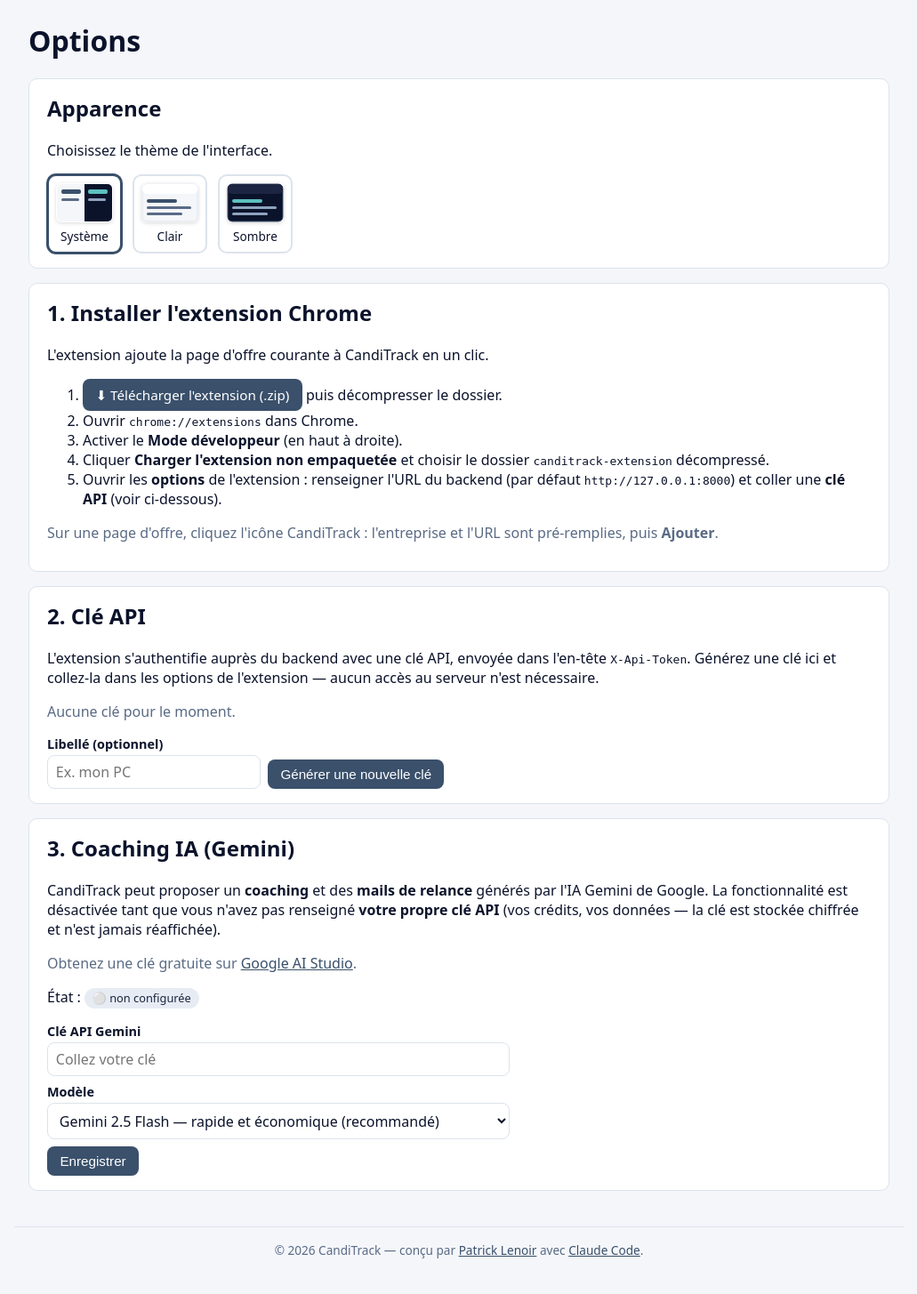
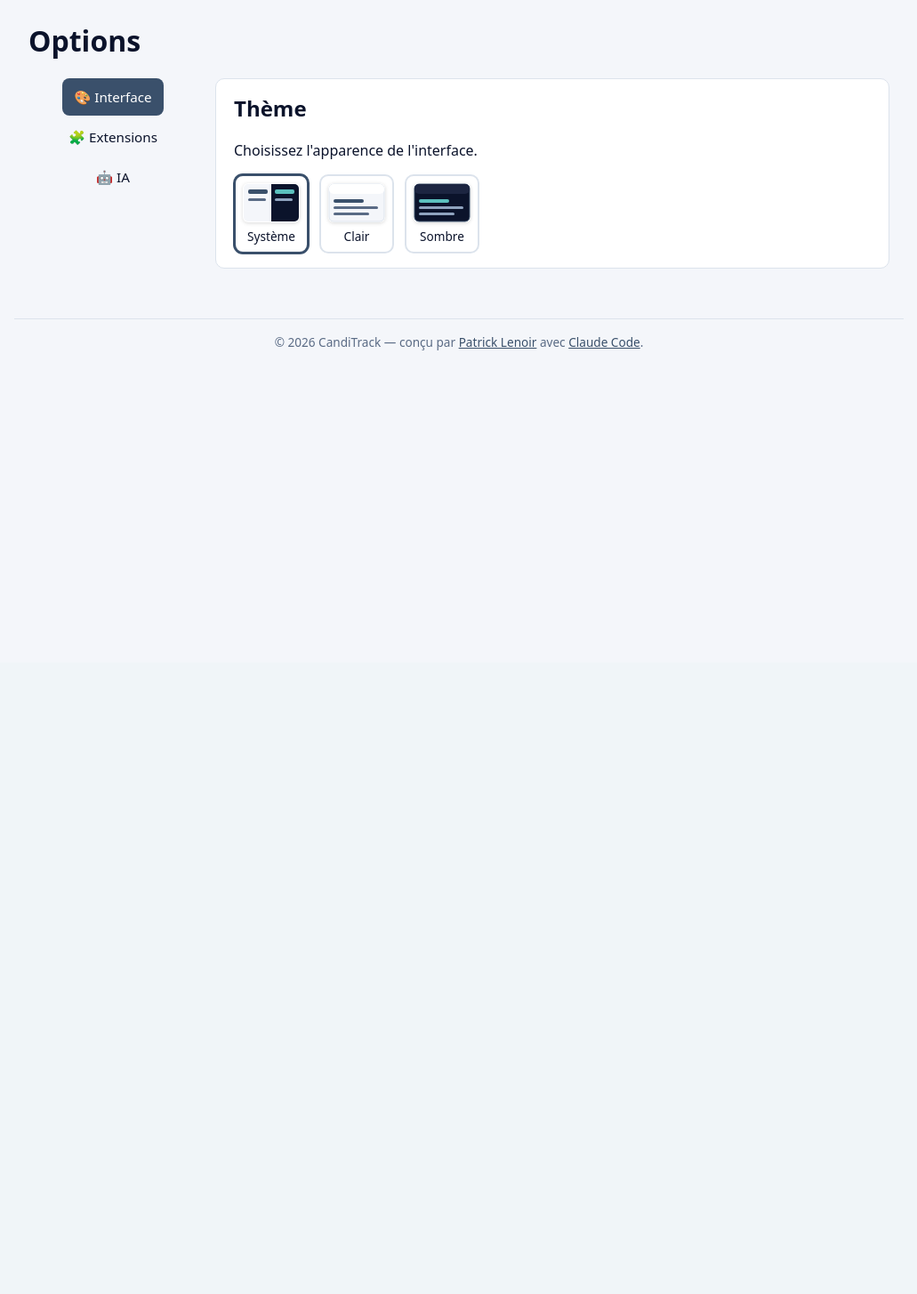
Before and after one commit to lenoirpatrick/CandiTrack, a Django app: page /aide/ in a window 1280 px wide. Shown: the part 55-1510 px from the top of the page at 89% size, without its empty margins (124-1155 px from the left). After the commit the page ends 449 px from the top, so only its background shows below. Run offline with Django 5.2, Linux system fonts and the light colour scheme; data comes from the database, SQL or seed files in the repository; data that the repository does not hold is empty.

Commit message:
#34 Page Options en catégories (Interface / Extensions / IA)
Réorganise la page Options en onglets de catégories :
- Interface > Thème (vignettes d'apparence)
- Extensions > Plugin Chrome (installation + clés API)
- IA > Coaching IA (Gemini)

Navigation latérale, panneau visible à la fois, catégorie mémorisée et
ouvrable via l'ancre d'URL (#ia, #extensions). Tests mis à jour.

Co-Authored-By: Claude Opus 4.8 <noreply@anthropic.com>

```diff
--- a/templates/base.html
+++ b/templates/base.html
@@ -156,6 +156,18 @@
         .theme-choice svg { border-radius:6px; display:block; box-shadow:0 1px 4px rgba(0,0,0,0.15); }
         .theme-choice:hover { border-color:var(--accent); }
         .theme-choice.active { border-color:var(--accent); box-shadow:0 0 0 1px var(--accent); }
+        /* Page Options en catégories (issue #34) : nav latérale + panneaux */
+        .options-layout { display:flex; gap:1.25rem; align-items:flex-start; }
+        .options-nav { display:flex; flex-direction:column; gap:0.25rem; min-width:190px; flex-shrink:0; }
+        .options-tab { text-align:left; background:none; border:1px solid transparent; border-radius:8px;
+                 padding:0.6rem 0.8rem; cursor:pointer; color:var(--text); font:inherit; font-size:0.95rem; }
+        .options-tab:hover { background:var(--chip-bg); }
+        .options-tab.active { background:var(--accent); color:#fff; }
+        .options-content { flex:1; min-width:0; }
+        @media (max-width:640px) {
+            .options-layout { flex-direction:column; }
+            .options-nav { flex-direction:row; flex-wrap:wrap; width:100%; }
+        }
         /* Pied de page (issue #20) */
         .site-footer { max-width:1000px; margin:2.5rem auto 1.5rem; padding:1rem;
                  text-align:center; color:var(--muted); font-size:0.85rem;
--- a/templates/tracking/help.html
+++ b/templates/tracking/help.html
@@ -3,9 +3,22 @@
 {% block content %}
 <h1>Options</h1>
 
+<div class="options-layout">
+    <nav class="options-nav" role="tablist" aria-label="Catégories d'options">
+        <button type="button" class="options-tab active" data-panel="interface"
+                role="tab" aria-selected="true" aria-controls="panel-interface">🎨 Interface</button>
+        <button type="button" class="options-tab" data-panel="extensions"
+                role="tab" aria-selected="false" aria-controls="panel-extensions">🧩 Extensions</button>
+        <button type="button" class="options-tab" data-panel="ia"
+                role="tab" aria-selected="false" aria-controls="panel-ia">🤖 IA</button>
+    </nav>
+
+    <div class="options-content">
+        <!-- Catégorie Interface > Thème -->
+        <section id="panel-interface" class="options-panel" role="tabpanel" aria-labelledby="tab-interface">
             <div class="card">
-    <h2 style="margin-top:0;">Apparence</h2>
-    <p>Choisissez le thème de l'interface.</p>
+                <h2 style="margin-top:0;">Thème</h2>
+                <p>Choisissez l'apparence de l'interface.</p>
                 <div class="theme-picker" role="radiogroup" aria-label="Thème">
                     <button type="button" class="theme-choice" data-theme-choice="system" role="radio" aria-checked="false">
                         <svg viewBox="0 0 64 44" width="64" height="44" aria-hidden="true">
@@ -40,9 +53,12 @@
                     </button>
                 </div>
             </div>
+        </section>
 
+        <!-- Catégorie Extensions > Plugin Chrome -->
+        <section id="panel-extensions" class="options-panel" role="tabpanel" aria-labelledby="tab-extensions" hidden>
             <div class="card">
-    <h2 style="margin-top:0;">1. Installer l'extension Chrome</h2>
+                <h2 style="margin-top:0;">Plugin Chrome</h2>
                 <p>L'extension ajoute la page d'offre courante à CandiTrack en un clic.</p>
                 <ol>
                     <li><a class="btn" href="{% url 'tracking:extension_download' %}">⬇ Télécharger l'extension (.zip)</a>
@@ -60,7 +76,7 @@
             </div>
 
             <div class="card">
-    <h2 style="margin-top:0;">2. Clé API</h2>
+                <h2 style="margin-top:0;">Clé API</h2>
                 <p>L'extension s'authentifie auprès du backend avec une clé API, envoyée dans
                     l'en-tête <code>X-Api-Token</code>. Générez une clé ici et collez-la dans les
                     options de l'extension — aucun accès au serveur n'est nécessaire.</p>
@@ -110,9 +126,12 @@
                     <button class="btn" type="submit">Générer une nouvelle clé</button>
                 </form>
             </div>
+        </section>
 
+        <!-- Catégorie IA > Coaching -->
+        <section id="panel-ia" class="options-panel" role="tabpanel" aria-labelledby="tab-ia" hidden>
             <div class="card">
-    <h2 style="margin-top:0;">3. Coaching IA (Gemini)</h2>
+                <h2 style="margin-top:0;">Coaching IA (Gemini)</h2>
                 <p>CandiTrack peut proposer un <strong>coaching</strong> et des <strong>mails de
                     relance</strong> générés par l'IA Gemini de Google. La fonctionnalité est
                     désactivée tant que vous n'avez pas renseigné <strong>votre propre clé API</strong>
@@ -161,9 +180,36 @@
                 </form>
                 {% endif %}
             </div>
+        </section>
+    </div>
+</div>
 
 <script>
 (function () {
+    // Bascule entre catégories (issue #34) : un panneau visible à la fois,
+    // dernier choix mémorisé et accessible via l'ancre d'URL (#ia, #extensions…).
+    var tabs = document.querySelectorAll(".options-tab");
+    var panels = document.querySelectorAll(".options-panel");
+    function select(name) {
+        var found = false;
+        tabs.forEach(function (t) {
+            var on = t.dataset.panel === name;
+            t.classList.toggle("active", on);
+            t.setAttribute("aria-selected", on ? "true" : "false");
+            if (on) found = true;
+        });
+        if (!found) return;
+        panels.forEach(function (p) { p.hidden = p.id !== "panel-" + name; });
+        try { localStorage.setItem("options-tab", name); } catch (e) {}
+    }
+    tabs.forEach(function (t) {
+        t.addEventListener("click", function () { select(t.dataset.panel); });
+    });
+    var initial = (location.hash || "").replace("#", "");
+    if (!initial) { try { initial = localStorage.getItem("options-tab"); } catch (e) {} }
+    if (initial) select(initial);
+
+    // Révéler / copier les clés API.
     document.querySelectorAll(".js-reveal").forEach(function (btn) {
         btn.addEventListener("click", function () {
             var code = btn.parentNode.querySelector(".token-value");
```
Also changed, not shown: tracking/tests.py (+11 -1 lines), CHANGELOG.md. Lines whose indentation alone changed are shown as unchanged.
